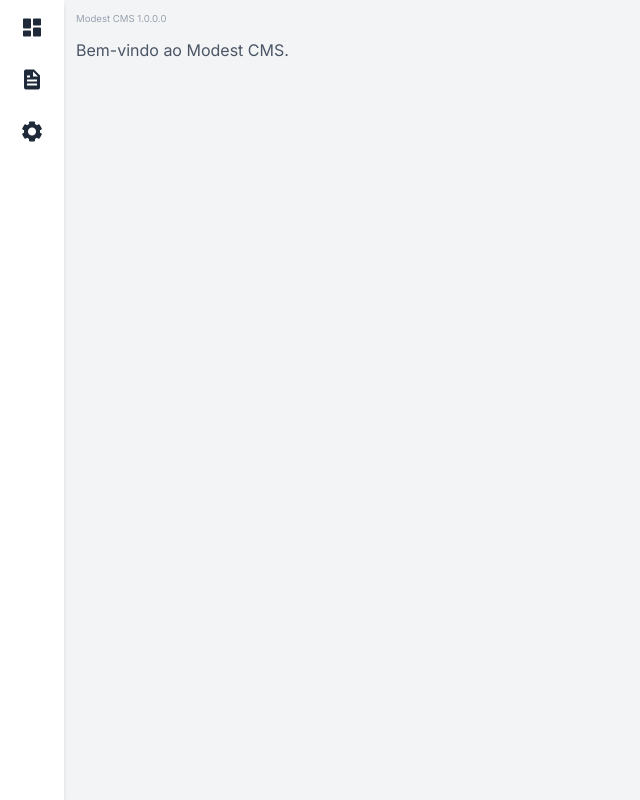
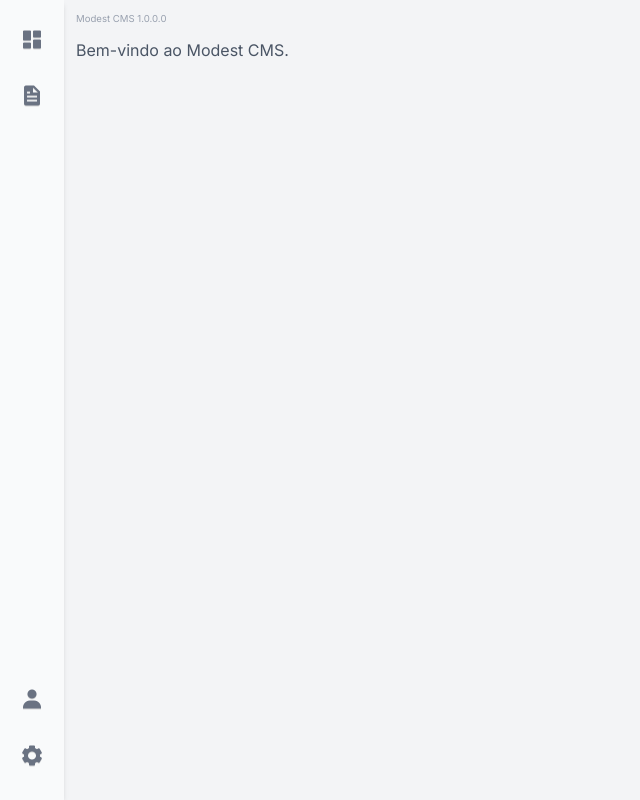
Before and after one commit to danielkzero/sites_para_fabricas, a Nuxt app: page /admin in a window 1280 px wide. Shown: the whole page, without its empty margins (0-640 px from the left). Built offline with nearby package versions, Linux system fonts and the light colour scheme.

Commit message:
:recycle: refactor: Incluindo rotas ao menu

```diff
--- a/components/admin-sidebar.vue
+++ b/components/admin-sidebar.vue
@@ -1,16 +1,26 @@
 <template>
-  <aside class="w-16 bg-white dark:bg-gray-800 shadow-md flex flex-col items-center py-4 space-y-6">
-    <NuxtLink to="/admin" class="hover:text-blue-500" title="Dashboard">
-      <i class="bx bxs-dashboard text-2xl"></i>
-    </NuxtLink>
-    <NuxtLink to="/admin/pages" class="hover:text-blue-500" title="Páginas">
-      <i class="bx bxs-file text-2xl"></i>
-    </NuxtLink>
-    <NuxtLink to="/admin/config" class="hover:text-blue-500" title="Configurações">
-      <i class="bx bxs-cog text-2xl"></i>
+  <aside class="p-2 bg-gray-50 dark:bg-gray-800 shadow-md flex flex-col items-center py-4 space-y-1">
+    <NuxtLink v-for="(item, index) in menuItems" :key="index" :to="item.to" :title="item.title"
+      :class="[item.class, isActive(item.to) ? 'text-gray-800 bg-gray-200 inset-shadow-2xs border border-white' : 'text-gray-500']"
+      class="hover:text-gray-800 p-3 rounded-xl text-shadow-2xs">
+      <i :class="item.icon + ' text-2xl'"></i>
     </NuxtLink>
   </aside>
 </template>
 
 <script setup>
+import { useRoute } from 'vue-router'
+
+const route = useRoute()
+
+const menuItems = [
+  { to: '/admin/dashboard', icon: 'bx bxs-dashboard', title: 'Dashboard' },
+  { to: '/admin/pages', icon: 'bx bxs-file', title: 'Páginas' },
+  { to: '/admin/config', icon: 'bx bxs-user', title: 'Conta', class: 'mt-auto' },
+  { to: '/admin/config', icon: 'bx bxs-cog', title: 'Configurações' }
+]
+
+const isActive = (to) => {
+  return route.path === to || route.path.startsWith(to)
+}
 </script>
```
